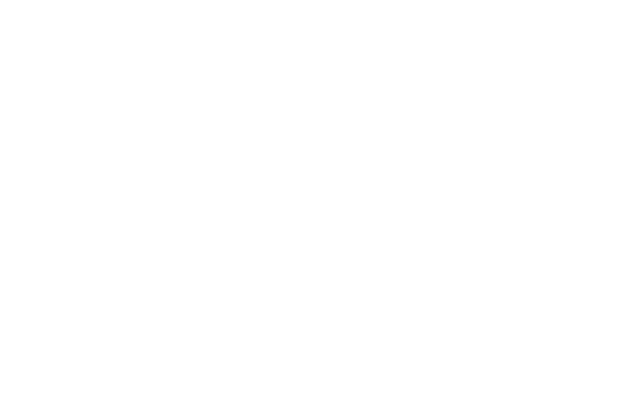
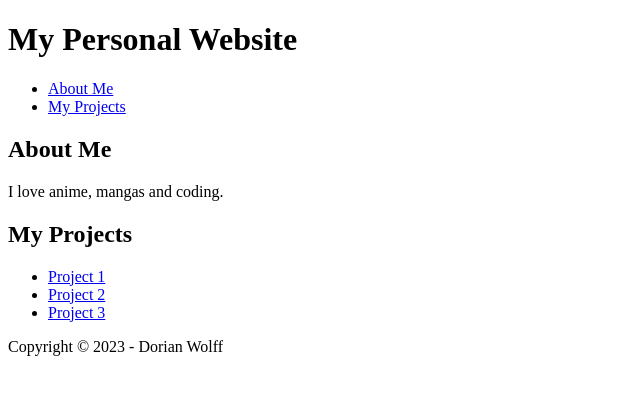
Before and after one commit to dorianwolff/myWebsite, a plain HTML site: page index.html in a window 1280 px wide. Shown: the whole page, without its empty margins (0-640 px from the left). Drawn offline with Linux system fonts and the light colour scheme.

Commit message:
setting base of my website in html

```diff
--- a/index.html
+++ b/index.html
@@ -1,10 +1,37 @@
 <!DOCTYPE html>
-<html lang="en">
+<html>
 <head>
-    <meta charset="UTF-8">
-    <title>Title</title>
+    <title>My Personal Website</title>
 </head>
 <body>
+<header>
+    <h1>My Personal Website</h1>
+    <nav>
+        <ul>
+            <li><a href="#about-me">About Me</a></li>
+            <li><a href="#my-projects">My Projects</a></li>
+        </ul>
+    </nav>
+</header>
 
+<main>
+    <section id="about-me">
+        <h2>About Me</h2>
+        <p>I love anime, mangas and coding.</p>
+    </section>
+
+    <section id="my-projects">
+        <h2>My Projects</h2>
+        <ul>
+            <li><a href="#">Project 1</a></li>
+            <li><a href="#">Project 2</a></li>
+            <li><a href="#">Project 3</a></li>
+        </ul>
+    </section>
+</main>
+
+<footer>
+    <p>Copyright © 2023 - Dorian Wolff</p>
+</footer>
 </body>
 </html>
```
